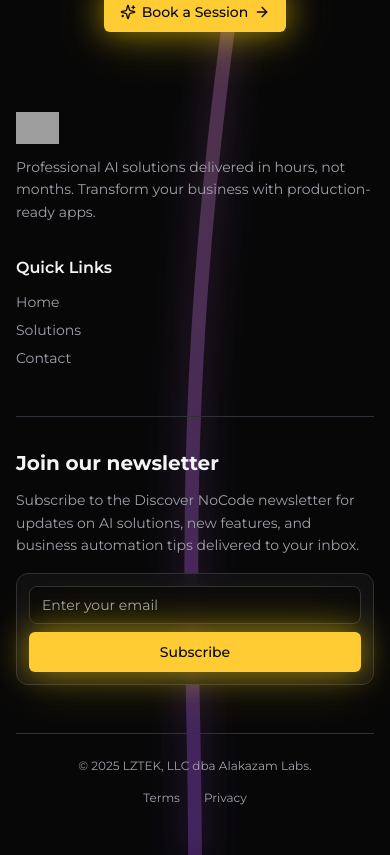
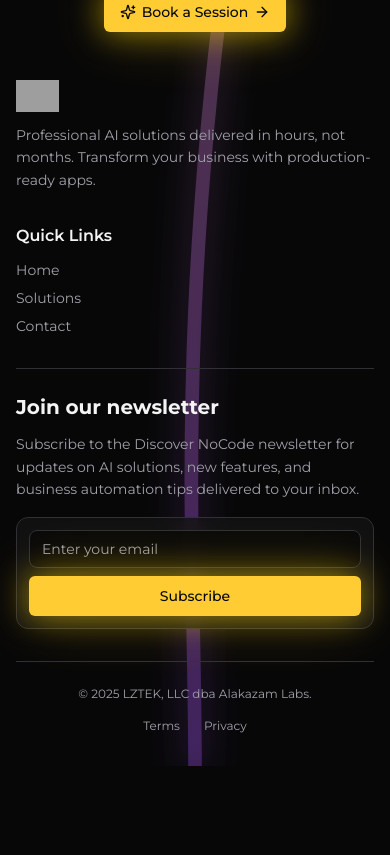
Before and after one commit to Alakazam-211/alakazam-labs-website, a Next.js app: page / in a window 390 px wide. Shown: the part 8320-9175 px from the top of the page. After the commit the page ends 9086 px from the top, so only its background shows below. Built offline with nearby package versions, Linux system fonts and the light colour scheme; no server answers; grey boxes are pictures that could not be loaded.

Commit message:
Fix footer excessive scrolling by reducing spacing and padding

```diff
--- a/app/globals.css
+++ b/app/globals.css
@@ -53,6 +53,11 @@
     font-family: 'Montserrat', -apple-system, BlinkMacSystemFont, 'Segoe UI', sans-serif;
     margin: 0;
     padding: 0;
+    overflow-x: hidden;
+  }
+
+  html {
+    overflow-x: hidden;
   }
 
   /* Optimize rendering performance */
--- a/components/Footer.tsx
+++ b/components/Footer.tsx
@@ -20,9 +20,9 @@ export default function Footer() {
 
   return (
     <footer className="relative mt-8 sm:mt-12 md:mt-16">
-      <div className="max-w-7xl mx-auto px-4 sm:px-6 lg:px-8 py-12 sm:py-16">
+      <div className="max-w-7xl mx-auto px-4 sm:px-6 lg:px-8 pt-12 sm:pt-16 pb-8 sm:pb-10">
         {/* Let's Work Together Section - Top, Full Width */}
-        <div className="mb-20 sm:mb-24 md:mb-32 text-center">
+        <div className="mb-12 sm:mb-16 md:mb-20 text-center">
           <h4 className="text-2xl sm:text-3xl md:text-4xl font-bold mb-6 sm:mb-8 text-foreground">
             Let's Work Together
           </h4>
@@ -36,7 +36,7 @@ export default function Footer() {
         </div>
 
         {/* Alakazam and Quick Links - Side by Side */}
-        <div className="grid grid-cols-1 md:grid-cols-2 gap-8 sm:gap-10 lg:gap-12 mb-12 sm:mb-16">
+        <div className="grid grid-cols-1 md:grid-cols-2 gap-8 sm:gap-10 lg:gap-12 mb-8 sm:mb-10">
           {/* Logo & Description Section */}
           <div>
             <Link href="/" className="flex items-center gap-2 mb-3 sm:mb-4">
@@ -72,7 +72,7 @@ export default function Footer() {
         </div>
 
         {/* Newsletter Section - Bottom, Full Width */}
-        <div className="border-t border-border pt-8 sm:pt-12">
+        <div className="border-t border-border pt-6 sm:pt-8">
           <h3 className="text-xl sm:text-2xl font-bold mb-3 sm:mb-4 text-foreground">
             Join our newsletter
           </h3>
@@ -152,7 +152,7 @@ export default function Footer() {
         </div>
 
         {/* Copyright & Links */}
-        <div className="mt-12 sm:mt-16 pt-6 sm:pt-8 border-t border-border">
+        <div className="mt-8 sm:mt-10 pt-6 sm:pt-6 border-t border-border">
           <div className="flex flex-col sm:flex-row justify-between items-center gap-4 sm:gap-6">
             <p className="text-muted-foreground text-xs sm:text-sm text-center sm:text-left">
               © 2025 LZTEK, LLC dba Alakazam Labs.
```
